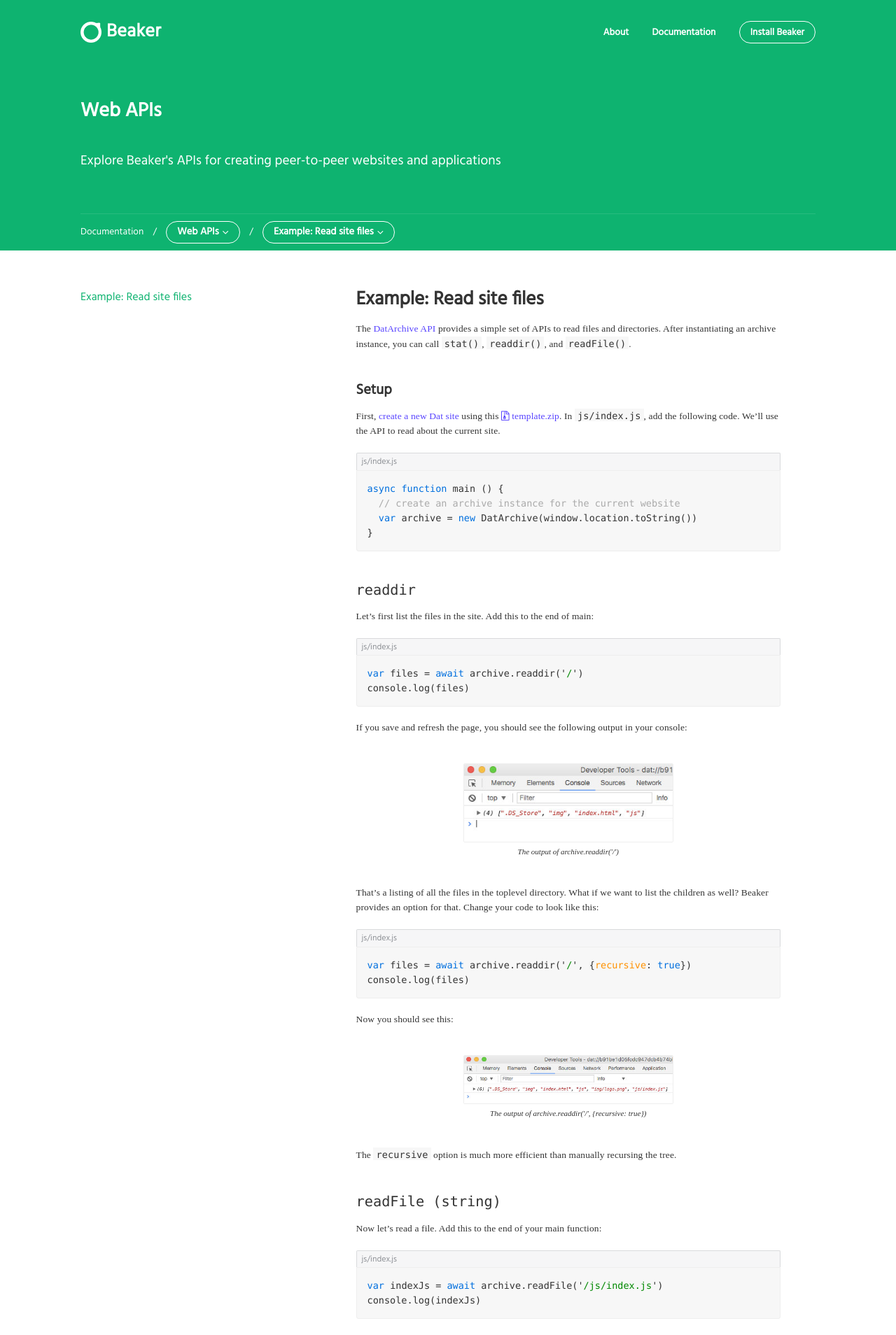
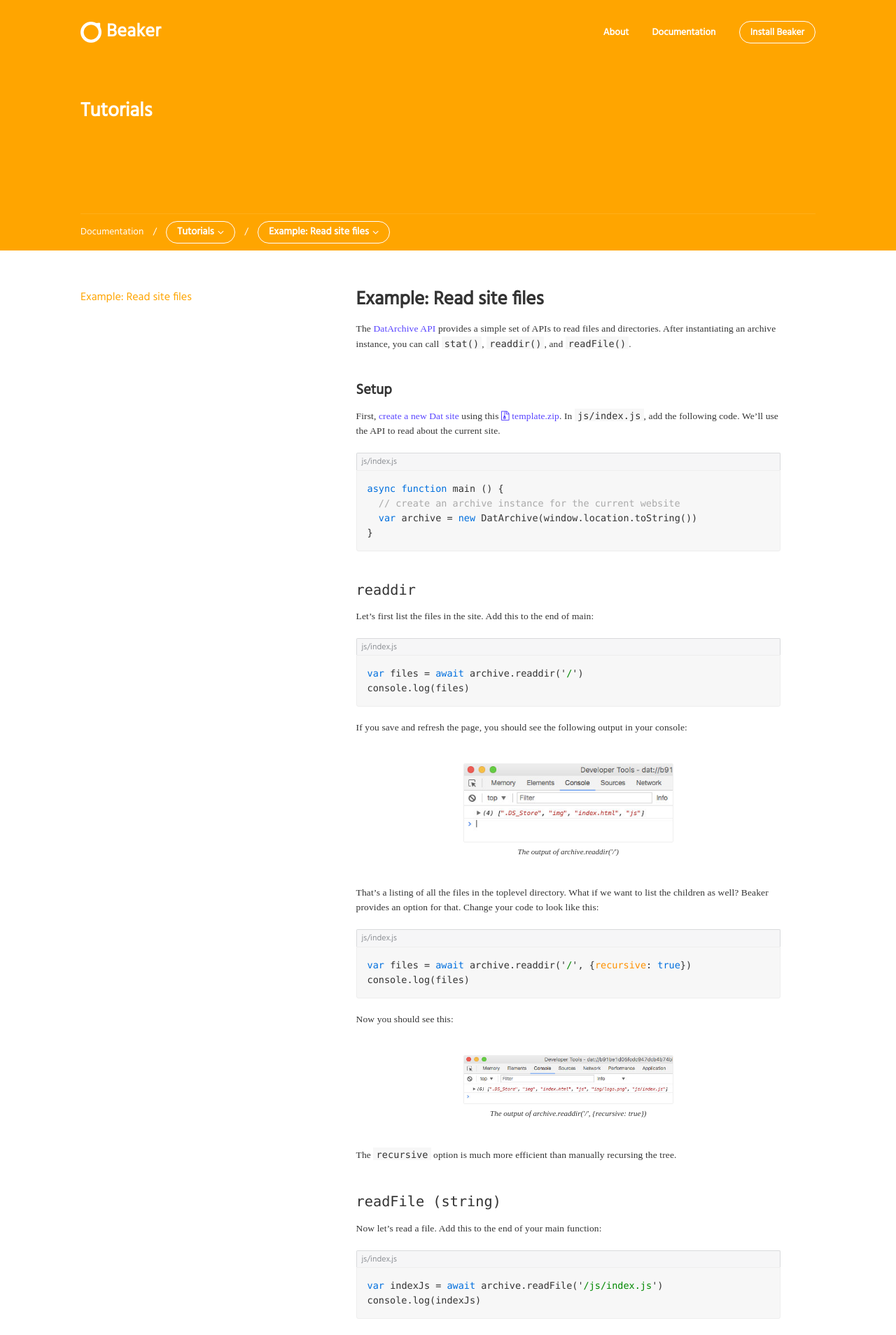
Before and after one commit to beakerbrowser/beakerbrowser.com, a Jekyll site: the page built from _docs/tutorials/read-site-files.md, in a window 1280 px wide. Shown: the top 1908 px of the page at 70% size. Built offline with Jekyll 4.4.1, drawn with Linux system fonts in a browser that asks for light colours; some web fonts are replaced.

Commit message:
Add existing tutorials to the nav

```diff
--- a/_docs/tutorials/create-or-fork-a-site.md
+++ b/_docs/tutorials/create-or-fork-a-site.md
@@ -1,6 +1,6 @@
 ---
 title: 'Example: Create or fork a site'
-section: webAPIs
+section: tutorials
 sectionTitle: Web APIs
 order: 10
 ---
--- a/_docs/tutorials/listen-for-file-changes.md
+++ b/_docs/tutorials/listen-for-file-changes.md
@@ -1,6 +1,6 @@
 ---
 title: 'Example: Listen for file changes'
-section: webAPIs
+section: tutorials
 sectionTitle: Web APIs
 order: 9
 ---
--- a/_docs/tutorials/read-site-files.md
+++ b/_docs/tutorials/read-site-files.md
@@ -1,6 +1,6 @@
 ---
 title: 'Example: Read site files'
-section: webAPIs
+section: tutorials
 sectionTitle: Web APIs
 order: 6
 ---
--- a/_docs/tutorials/write-site-files.md
+++ b/_docs/tutorials/write-site-files.md
@@ -1,6 +1,6 @@
 ---
 title: 'Example: Write site files'
-section: webAPIs
+section: tutorials
 sectionTitle: Web APIs
 order: 7
 ---
```
Also changed, not shown: _data/docs.yml (+18 -0 lines), _docs/tutorials/publish-software-securely.md (deleted, +0 -19 lines), _docs/tutorials/share-files-secretly.md (deleted, +0 -23 lines).
